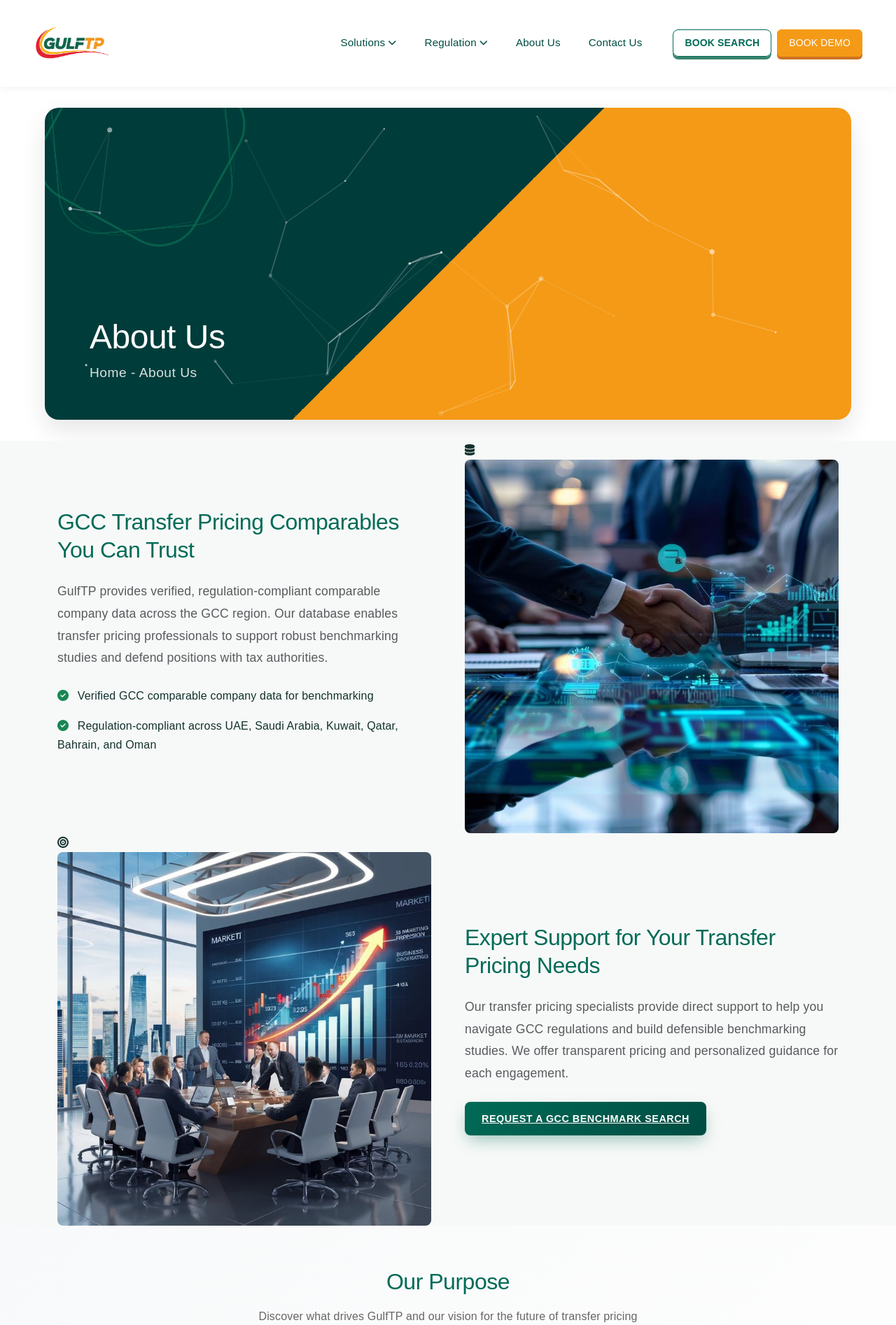
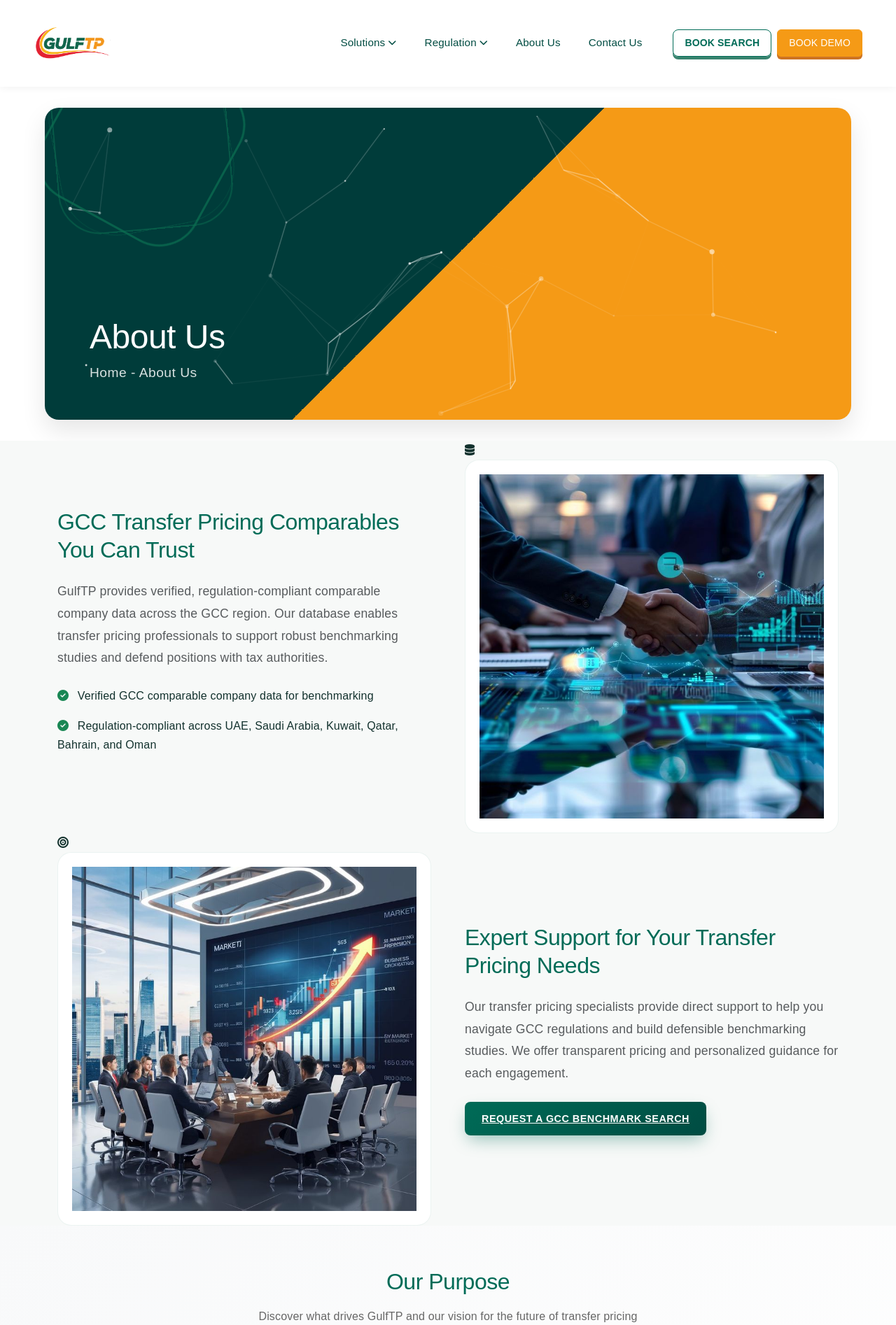
Before and after one commit to sakshidhawale5004/gulf2026, a PHP site: page /about.html in a window 1280 px wide. Shown: the part 44-1938 px from the top of the page at 70% size. Run offline with PHP 8.4, Linux system fonts and the light colour scheme.

Commit message:
Apply global 20px border-radius and 20px padding to all content images for a framed gallery effect as requested

```diff
--- a/style.css
+++ b/style.css
@@ -2790,3 +2790,15 @@ h1, h2, h3, h4, h5, h6,
     background: white !important;
     color: var(--primary-orange) !important;
 }
+
+/* ==========================================================================
+   GLOBAL CONTENT IMAGE STYLING (Padding & Radius)
+   ========================================================================== */
+img:not(header img):not(nav img):not(footer img):not(.footer img):not([style*="absolute"]):not(.navbar-brand img):not(.hero-section img):not(.hero img):not(.hero-right-img img) {
+    border-radius: 20px !important;
+    padding: 20px !important;
+    background-color: #ffffff !important;
+    box-sizing: border-box !important;
+    /* Adding a subtle border so the padding frame is visible on white backgrounds */
+    border: 1px solid rgba(8, 102, 75, 0.08) !important;
+}
```
